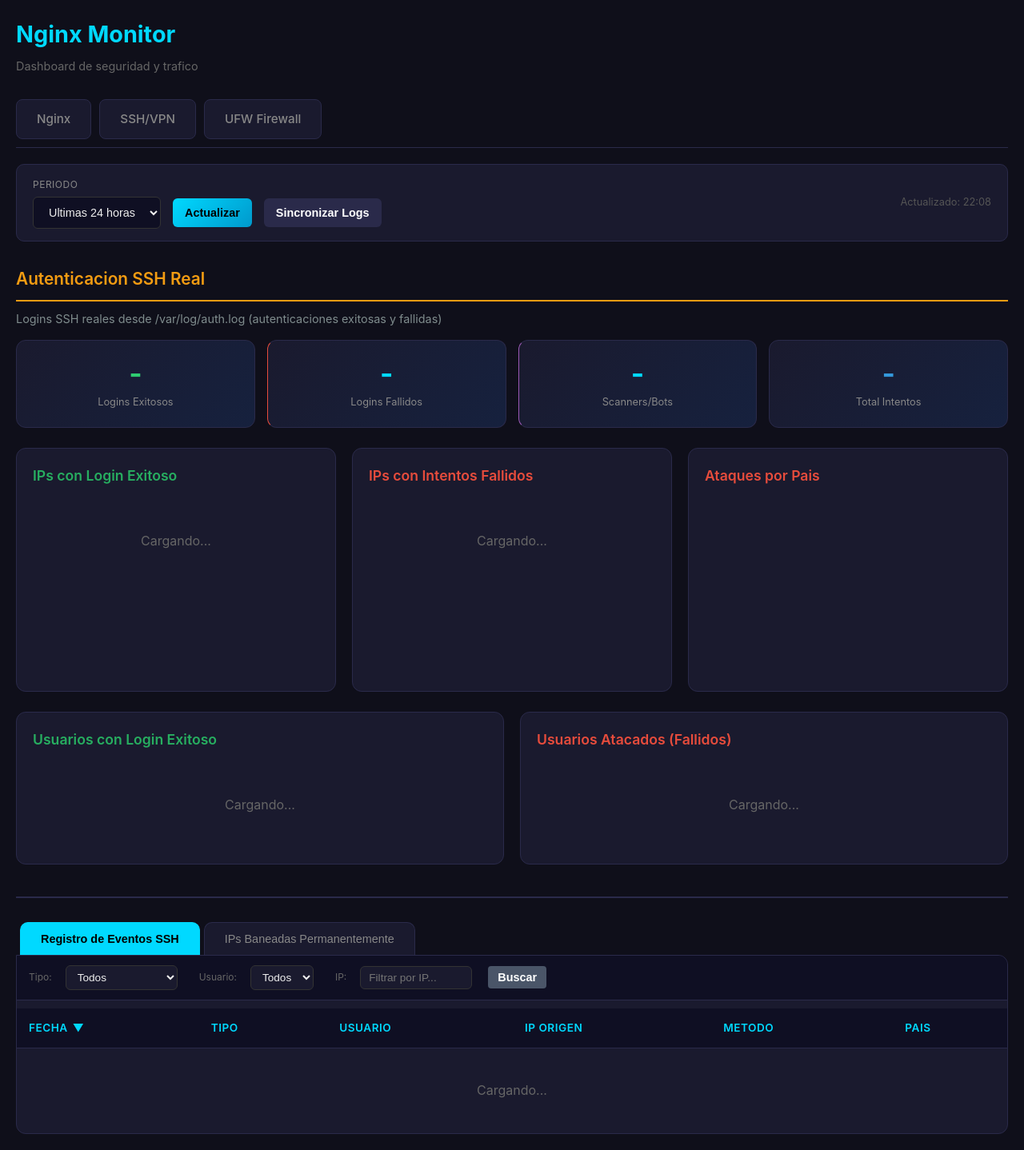
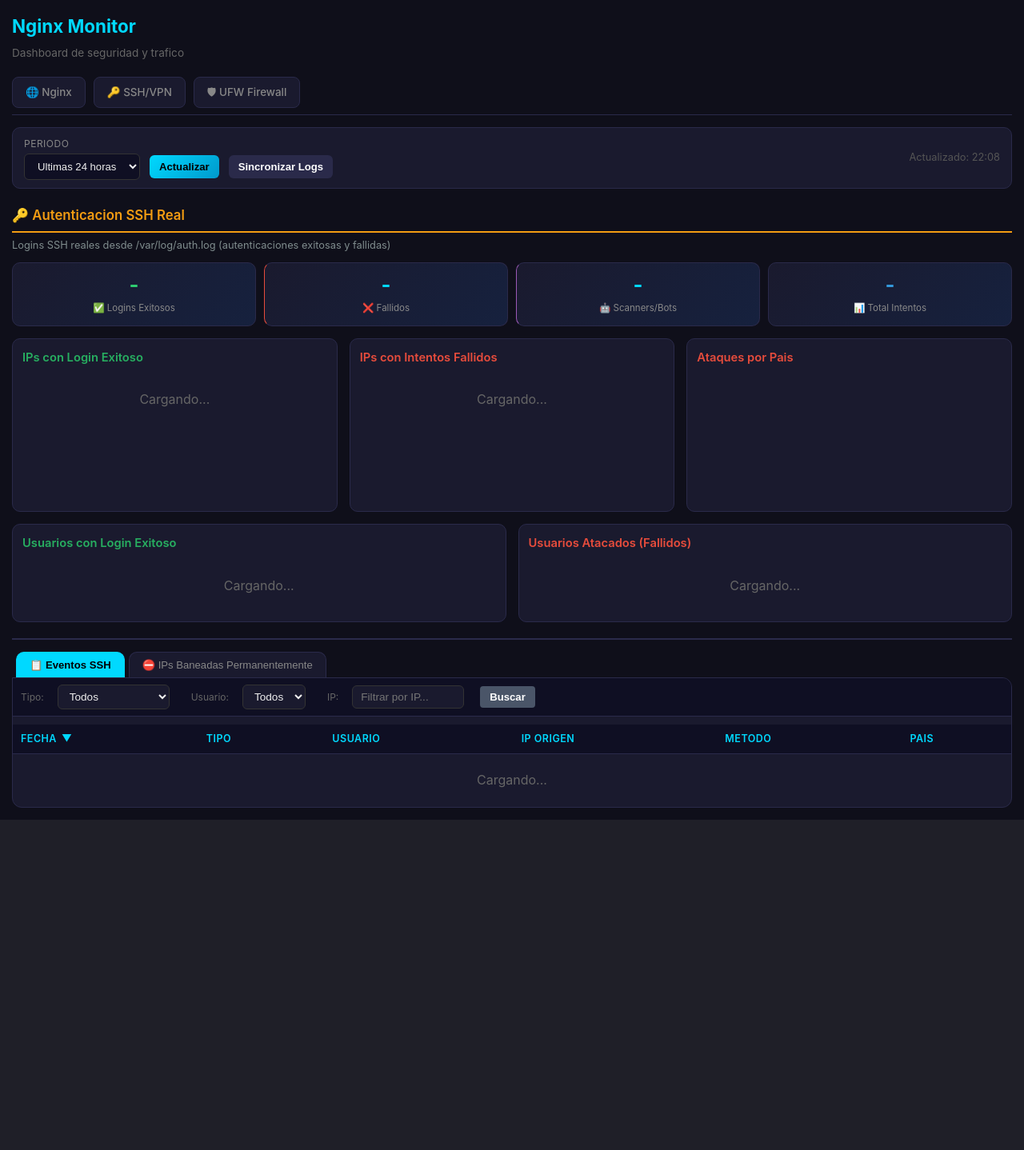
Before and after one commit to troigm/nginx-monitor, a Flask app: template app/templates/ssh_vpn.html in a window 1280 px wide. Shown: the whole page at 80% size. After the commit the page ends 1025 px from the top, so only its background shows below. Run offline with Flask 3, Linux system fonts and the light colour scheme; the template is opened without the code that fills it, so the values that code supplies are empty; a map, chart or similar area stays blank.

Commit message:
v2.8.0: fix truncamiento VARCHAR(500), upsert sync_visits, UI compacta y block-asia
- Fix: request_uri y message truncados a [:500] en parsers; evita aborto del
  batch INSERT de 1000 filas cuando una URI maliciosa supera el límite
- Fix: sync_visits_internal reescrito con INSERT ... ON CONFLICT (upsert
  PostgreSQL), elimina N+1 y race entre SELECT/UPDATE
- Fix: scripts/manage-blacklist.sh usa `ipset save manual-blacklist` para no
  sobrescribir /etc/ipset.conf con todos los sets del sistema
- Nuevo: scripts/block-asia.sh bloquea 49 países asiáticos a nivel kernel
  con ipset + iptables (refresco automático vía systemd/cron)
- UI: layout más denso (paddings/fuentes reducidos) y emojis en labels de
  cards en nginx, ssh_vpn, ufw y base

Co-Authored-By: Claude Opus 4.7 (1M context) <noreply@anthropic.com>

```diff
--- a/app/app.py
+++ b/app/app.py
@@ -10,6 +10,7 @@ from datetime import datetime, timedelta
 from flask import Flask, request, jsonify, render_template, Response
 from flask_sqlalchemy import SQLAlchemy
 from sqlalchemy import text
+from sqlalchemy.dialects.postgresql import insert as pg_insert
 from apscheduler.schedulers.background import BackgroundScheduler
 from functools import wraps
 
@@ -314,7 +315,7 @@ def parse_nginx_error_log(log_path='/var/log/nginx/error.log', last_lines=1000,
                         'app': detect_app(uri, site=_site),
                         'log_type': log_type,
                         'client_ip': client_ip,
-                        'request_uri': uri,
+                        'request_uri': uri[:500] if uri else None,
                         'message': line.strip()[:500],
                         'raw_line': line.strip()
                     })
@@ -385,10 +386,10 @@ def parse_nginx_access_log(log_path='/var/log/nginx/access.log', last_lines=5000
                     'app': detect_app(uri, site=site),
                     'log_type': log_type,
                     'client_ip': client_ip,
-                    'request_uri': uri,
+                    'request_uri': uri[:500] if uri else None,
                     'status_code': status,
                     'user_agent': user_agent[:500] if user_agent else None,
-                    'message': f'{method} {uri} -> {status}',
+                    'message': f'{method} {uri} -> {status}'[:500],
                     'raw_line': line.strip()
                 })
     except Exception as e:
@@ -511,25 +512,21 @@ def sync_visits_internal():
     if not visit_data:
         return
 
-    # Batch: cargar todos los existentes de una sola query
-    timestamps = list({ts for (ts, _, _) in visit_data.keys()})
-    existing_map = {}
-    for rec in VisitStats.query.filter(VisitStats.timestamp.in_(timestamps)).all():
-        existing_map[(rec.timestamp, rec.site, rec.app)] = rec
-
-    for (hour_ts, site, app_name), data in visit_data.items():
-        existing = existing_map.get((hour_ts, site, app_name))
-        if existing:
-            if data['visits'] > existing.visits:
-                existing.visits = data['visits']
-                existing.unique_ips = len(data['ips'])
-        else:
-            db.session.add(VisitStats(
-                timestamp=hour_ts, site=site, app=app_name,
-                visits=data['visits'], unique_ips=len(data['ips'])
-            ))
+    rows = [
+        {'timestamp': hour_ts, 'site': site, 'app': app_name,
+         'visits': data['visits'], 'unique_ips': len(data['ips'])}
+        for (hour_ts, site, app_name), data in visit_data.items()
+    ]
+    stmt = pg_insert(VisitStats.__table__).values(rows)
+    stmt = stmt.on_conflict_do_update(
+        constraint='unique_hour_site_app',
+        set_={'visits': stmt.excluded.visits,
+              'unique_ips': stmt.excluded.unique_ips},
+        where=VisitStats.__table__.c.visits < stmt.excluded.visits,
+    )
 
     try:
+        db.session.execute(stmt)
         db.session.commit()
         app.logger.info(f"Synced visit stats for {len(visit_data)} hour/site/app combinations")
     except Exception as e:
--- a/app/templates/base.html
+++ b/app/templates/base.html
@@ -13,28 +13,28 @@
             color: #eee;
             line-height: 1.6;
         }
-        .container { max-width: 1600px; margin: 0 auto; padding: 20px; }
-        h1 { color: #00d9ff; margin-bottom: 5px; font-size: 1.8em; }
-        .subtitle { color: #666; margin-bottom: 20px; font-size: 0.9em; }
-        h2 { color: #00d9ff; margin: 0 0 15px; font-size: 1.1em; font-weight: 600; }
-        h3 { color: #f39c12; margin: 30px 0 20px; font-size: 1.3em; font-weight: 600; border-bottom: 2px solid #f39c12; padding-bottom: 10px; }
+        .container { max-width: 1600px; margin: 0 auto; padding: 15px; }
+        h1 { color: #00d9ff; margin-bottom: 5px; font-size: 1.4em; }
+        .subtitle { color: #666; margin-bottom: 10px; font-size: 0.85em; }
+        h2 { color: #00d9ff; margin: 0 0 8px; font-size: 0.92em; font-weight: 600; }
+        h3 { color: #f39c12; margin: 20px 0 12px; font-size: 1.05em; font-weight: 600; border-bottom: 2px solid #f39c12; padding-bottom: 6px; }
 
         /* Navigation */
         .main-nav {
             display: flex;
             gap: 10px;
-            margin-bottom: 20px;
-            padding: 10px 0;
+            margin-bottom: 15px;
+            padding: 8px 0;
             border-bottom: 1px solid #2a2a4a;
         }
         .main-nav a {
-            padding: 12px 25px;
+            padding: 8px 16px;
             background: #1a1a2e;
             border: 1px solid #2a2a4a;
             border-radius: 8px;
             color: #888;
             text-decoration: none;
-            font-size: 0.95em;
+            font-size: 0.84em;
             font-weight: 500;
             transition: all 0.2s;
         }
@@ -49,25 +49,25 @@
         /* Filtros */
         .filters {
             background: #1a1a2e;
-            padding: 15px 20px;
+            padding: 10px 14px;
             border-radius: 10px;
-            margin-bottom: 20px;
+            margin-bottom: 15px;
             display: flex;
-            gap: 15px;
+            gap: 12px;
             flex-wrap: wrap;
             align-items: center;
             border: 1px solid #2a2a4a;
         }
-        .filter-group { display: flex; flex-direction: column; gap: 5px; }
+        .filter-group { display: flex; flex-direction: column; gap: 3px; }
         .filter-group label { font-size: 0.75em; color: #888; text-transform: uppercase; letter-spacing: 0.5px; }
         select, button {
-            padding: 10px 15px;
+            padding: 7px 12px;
             border: 1px solid #333;
             border-radius: 6px;
             background: #0f0f23;
             color: #eee;
             cursor: pointer;
-            font-size: 0.9em;
+            font-size: 0.82em;
         }
         select:focus { outline: none; border-color: #00d9ff; }
         button { background: linear-gradient(135deg, #00d9ff, #0099cc); color: #000; font-weight: 600; border: none; }
@@ -80,34 +80,34 @@
         .stats-grid {
             display: grid;
             grid-template-columns: repeat(6, 1fr);
-            gap: 15px;
-            margin-bottom: 25px;
+            gap: 10px;
+            margin-bottom: 15px;
         }
         .stats-grid-4 {
             display: grid;
             grid-template-columns: repeat(4, 1fr);
-            gap: 15px;
-            margin-bottom: 25px;
+            gap: 10px;
+            margin-bottom: 15px;
         }
         .stat-card {
             background: linear-gradient(135deg, #1a1a2e 0%, #16213e 100%);
-            padding: 20px;
-            border-radius: 12px;
+            padding: 12px 8px;
+            border-radius: 10px;
             text-align: center;
             border: 1px solid #2a2a4a;
             transition: transform 0.2s, box-shadow 0.2s;
         }
         .stat-card:hover {
-            transform: translateY(-2px);
+            transform: translateY(-1px);
             box-shadow: 0 8px 25px rgba(0,217,255,0.1);
         }
         .stat-card .number {
-            font-size: 2.2em;
+            font-size: 1.6em;
             font-weight: 700;
             color: #00d9ff;
             line-height: 1.2;
         }
-        .stat-card .label { color: #888; font-size: 0.8em; margin-top: 5px; }
+        .stat-card .label { color: #888; font-size: 0.72em; margin-top: 5px; }
         .stat-card.success .number { color: #2ecc71; }
         .stat-card.warning .number { color: #f39c12; }
         .stat-card.danger .number { color: #e74c3c; }
@@ -117,24 +117,22 @@
         .charts-grid {
             display: grid;
             grid-template-columns: 2fr 1fr;
-            gap: 20px;
-            margin-bottom: 25px;
+            gap: 15px;
+            margin-bottom: 15px;
         }
         .chart-card {
             background: #1a1a2e;
-            padding: 20px;
-            border-radius: 12px;
+            padding: 12px;
+            border-radius: 10px;
             border: 1px solid #2a2a4a;
+            display: flex;
+            flex-direction: column;
         }
         .chart-container {
             position: relative;
-            height: 280px;
+            min-height: 200px;
+            flex: 1;
         }
-        .chart-card-fill {
-            display: flex;
-            flex-direction: column;
-        }
-        .chart-card-fill h2 { margin-bottom: 10px; }
         .chart-container-fill {
             position: relative;
             flex: 1;
@@ -145,54 +143,47 @@
         .charts-row {
             display: grid;
             grid-template-columns: 1fr 1fr;
-            gap: 20px;
-            margin-bottom: 25px;
+            gap: 15px;
+            margin-bottom: 15px;
         }
         .charts-row-3 {
             display: grid;
             grid-template-columns: 1fr 1fr 1fr;
-            gap: 20px;
-            margin-bottom: 25px;
+            gap: 15px;
+            margin-bottom: 15px;
         }
         .charts-row .chart-container,
         .charts-row-3 .chart-container {
-            height: 220px;
+            min-height: 160px;
         }
-
-        /* Compact IP rows for SSH section */
-        .top-ips-card.compact .ip-row {
-            padding: 7px 0;
-        }
-        .top-ips-card.compact .ip-flag { font-size: 1.2em; }
-        .top-ips-card.compact .ip-address { font-size: 0.85em; }
-        .top-ips-card.compact .ip-country { font-size: 0.72em; }
-        .top-ips-card.compact .ip-count { padding: 3px 9px; font-size: 0.8em; }
 
         /* Top IPs */
         .top-ips-card {
             background: #1a1a2e;
-            padding: 20px;
-            border-radius: 12px;
+            padding: 12px;
+            border-radius: 10px;
             border: 1px solid #2a2a4a;
+            display: flex;
+            flex-direction: column;
         }
         .ip-row {
             display: flex;
             justify-content: space-between;
             align-items: center;
-            padding: 12px 0;
+            padding: 6px 0;
             border-bottom: 1px solid #2a2a4a;
         }
         .ip-row:last-child { border-bottom: none; }
-        .ip-info { display: flex; align-items: center; gap: 12px; }
-        .ip-flag { font-size: 1.5em; }
-        .ip-address { font-family: 'Monaco', 'Menlo', monospace; font-size: 0.95em; }
-        .ip-country { color: #666; font-size: 0.8em; }
+        .ip-info { display: flex; align-items: center; gap: 8px; }
+        .ip-flag { font-size: 1.1em; }
+        .ip-address { font-family: 'Monaco', 'Menlo', monospace; font-size: 0.82em; }
+        .ip-country { color: #666; font-size: 0.68em; }
         .ip-time { color: #888; font-size: 0.75em; margin-left: 8px; }
         .ip-count {
             background: linear-gradient(135deg, #e74c3c, #c0392b);
-            padding: 5px 12px;
+            padding: 3px 8px;
             border-radius: 20px;
-            font-size: 0.85em;
+            font-size: 0.75em;
             font-weight: 600;
         }
         .ip-count.warning {
@@ -216,14 +207,14 @@
             padding: 0 5px;
         }
         .tab {
-            padding: 12px 25px;
+            padding: 8px 16px;
             background: #1a1a2e;
             border: 1px solid #2a2a4a;
             border-bottom: none;
             border-radius: 10px 10px 0 0;
             color: #888;
             cursor: pointer;
-            font-size: 0.9em;
+            font-size: 0.82em;
             font-weight: 500;
             transition: all 0.2s;
         }
@@ -238,7 +229,7 @@
         /* Table Filters */
         .table-filters {
             background: #0f0f23;
-            padding: 12px 15px;
+            padding: 8px 10px;
             display: flex;
             gap: 12px;
             flex-wrap: wrap;
@@ -270,7 +261,7 @@
         }
         table { width: 100%; border-collapse: collapse; }
         th, td {
-            padding: 14px 15px;
+            padding: 8px 10px;
             text-align: left;
             border-bottom: 1px solid #2a2a4a;
         }
@@ -278,7 +269,7 @@
             background: #0f0f23;
             color: #00d9ff;
             font-weight: 600;
-            font-size: 0.85em;
+            font-size: 0.78em;
             text-transform: uppercase;
             letter-spacing: 0.5px;
         }
@@ -292,9 +283,9 @@
 
         /* Badges */
         .badge {
-            padding: 4px 10px;
+            padding: 3px 7px;
             border-radius: 20px;
-            font-size: 0.75em;
+            font-size: 0.68em;
             font-weight: 600;
             text-transform: uppercase;
             letter-spacing: 0.3px;
@@ -345,12 +336,12 @@
             th, td { padding: 10px 8px; }
         }
 
-        .loading { text-align: center; padding: 40px; color: #666; }
-        .empty { text-align: center; padding: 40px; color: #555; }
+        .loading { text-align: center; padding: 20px; color: #666; }
+        .empty { text-align: center; padding: 20px; color: #555; }
         .truncate { max-width: 250px; overflow: hidden; text-overflow: ellipsis; white-space: nowrap; }
         .mono { font-family: 'Monaco', 'Menlo', monospace; font-size: 0.9em; }
         .last-update { color: #555; font-size: 0.8em; margin-left: auto; }
-        .section-divider { border-top: 2px solid #2a2a4a; margin: 40px 0 30px; }
+        .section-divider { border-top: 2px solid #2a2a4a; margin: 20px 0 15px; }
 
         {% block extra_styles %}{% endblock %}
     </style>
@@ -362,9 +353,9 @@
 
         <!-- Navigation -->
         <nav class="main-nav" id="mainNav">
-            <a href="/nginx-monitor/" class="{% if active_page == 'nginx' %}active{% endif %}">Nginx</a>
-            <a href="/nginx-monitor/ssh-vpn" class="{% if active_page == 'ssh_vpn' %}active{% endif %}">SSH/VPN</a>
-            <a href="/nginx-monitor/ufw" class="{% if active_page == 'ufw' %}active{% endif %}">UFW Firewall</a>
+            <a href="/nginx-monitor/" class="{% if active_page == 'nginx' %}active{% endif %}">🌐 Nginx</a>
+            <a href="/nginx-monitor/ssh-vpn" class="{% if active_page == 'ssh_vpn' %}active{% endif %}">🔑 SSH/VPN</a>
+            <a href="/nginx-monitor/ufw" class="{% if active_page == 'ufw' %}active{% endif %}">🛡 UFW Firewall</a>
         </nav>
 
         <!-- Filtros -->
--- a/app/templates/ssh_vpn.html
+++ b/app/templates/ssh_vpn.html
@@ -4,38 +4,38 @@
 
 {% block content %}
 <!-- ========== SSH AUTH SECTION ========== -->
-<h3>Autenticacion SSH Real</h3>
-<p style="color: #7f8c8d; font-size: 0.9em; margin: -10px 0 15px 0;">Logins SSH reales desde /var/log/auth.log (autenticaciones exitosas y fallidas)</p>
+<h3>🔑 Autenticacion SSH Real</h3>
+<p style="color: #7f8c8d; font-size: 0.8em; margin: -6px 0 10px 0;">Logins SSH reales desde /var/log/auth.log (autenticaciones exitosas y fallidas)</p>
 
 <!-- SSH Auth Stats Cards -->
 <div class="stats-grid-4">
     <div class="stat-card success">
         <div class="number" id="statSshAccepted">-</div>
-        <div class="label">Logins Exitosos</div>
+        <div class="label">✅ Logins Exitosos</div>
     </div>
     <div class="stat-card" style="border-left-color: #e74c3c;">
         <div class="number" id="statSshFailed">-</div>
-        <div class="label">Logins Fallidos</div>
+        <div class="label">❌ Fallidos</div>
     </div>
     <div class="stat-card" style="border-left-color: #9b59b6;">
         <div class="number" id="statSshScanners">-</div>
-        <div class="label">Scanners/Bots</div>
+        <div class="label">🤖 Scanners/Bots</div>
     </div>
     <div class="stat-card info">
         <div class="number" id="statSshTotal">-</div>
-        <div class="label">Total Intentos</div>
+        <div class="label">📊 Total Intentos</div>
     </div>
 </div>
 
 <!-- SSH Auth IPs and Country Chart -->
 <div class="charts-row-3">
-    <div class="top-ips-card compact">
+    <div class="top-ips-card">
         <h2 style="color: #27ae60;">IPs con Login Exitoso</h2>
         <div id="topSshIpsAccepted">
             <div class="loading">Cargando...</div>
         </div>
     </div>
-    <div class="top-ips-card compact">
+    <div class="top-ips-card">
         <h2 style="color: #e74c3c;">IPs con Intentos Fallidos</h2>
         <div id="topSshIpsFailed">
             <div class="loading">Cargando...</div>
@@ -51,13 +51,13 @@
 
 <!-- SSH Auth Users -->
 <div class="charts-row">
-    <div class="top-ips-card compact">
+    <div class="top-ips-card">
         <h2 style="color: #27ae60;">Usuarios con Login Exitoso</h2>
         <div id="topSshUsersAccepted">
             <div class="loading">Cargando...</div>
         </div>
     </div>
-    <div class="top-ips-card compact">
+    <div class="top-ips-card">
         <h2 style="color: #e74c3c;">Usuarios Atacados (Fallidos)</h2>
         <div id="topSshUsersFailed">
             <div class="loading">Cargando...</div>
@@ -69,8 +69,8 @@
 <div class="section-divider"></div>
 
 <div class="tabs">
-    <button class="tab active" onclick="showSshTab('events')">Registro de Eventos SSH</button>
-    <button class="tab" onclick="showSshTab('blacklist')">IPs Baneadas Permanentemente</button>
+    <button class="tab active" onclick="showSshTab('events')">📋 Eventos SSH</button>
+    <button class="tab" onclick="showSshTab('blacklist')">⛔ IPs Baneadas Permanentemente</button>
 </div>
 
 <!-- SSH Events Table -->
```
Also changed, not shown: app/templates/nginx.html (+18 -15 lines), app/templates/ufw.html (+8 -8 lines), CHANGELOG.md, README.md, 2 other files.
